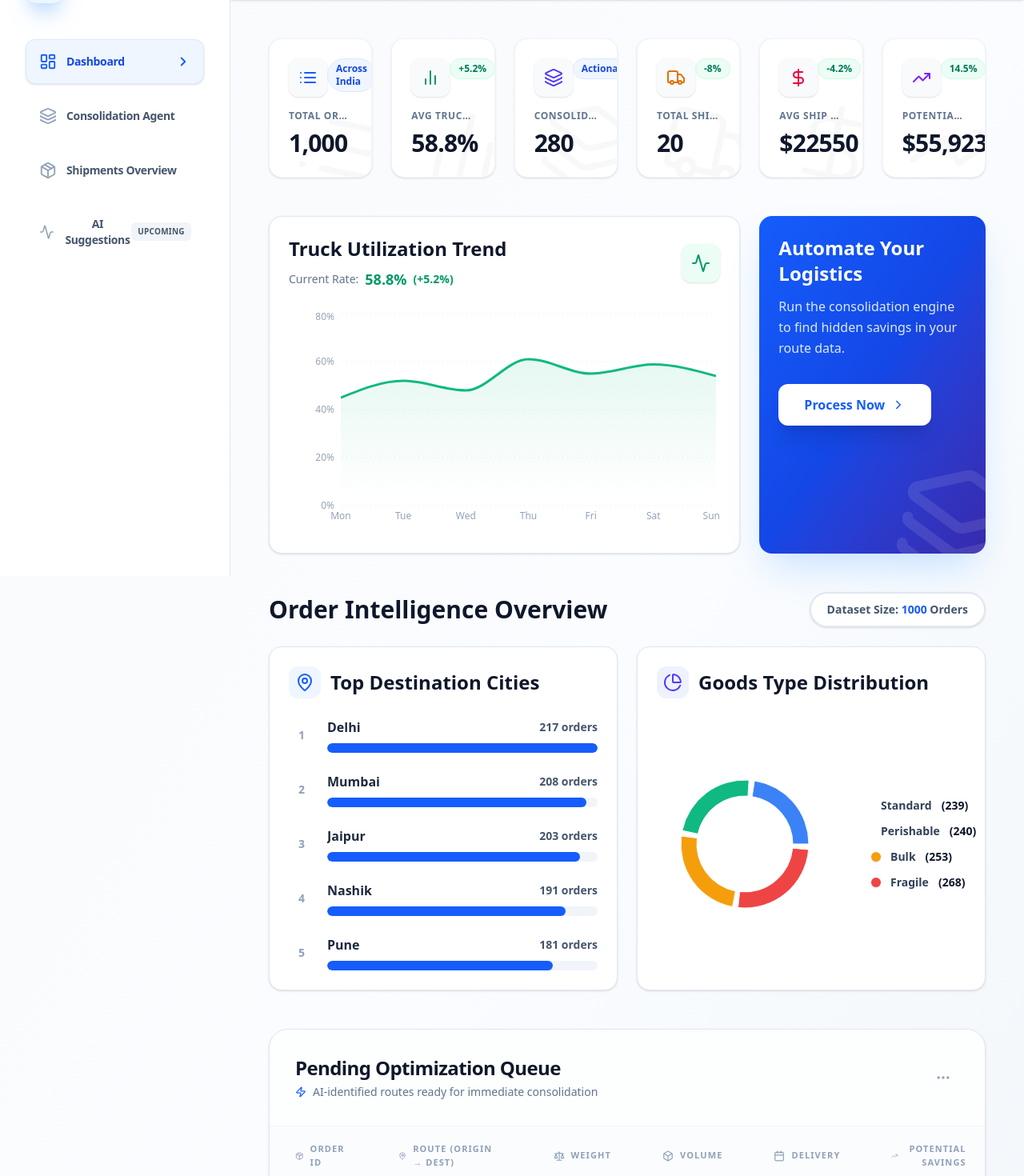
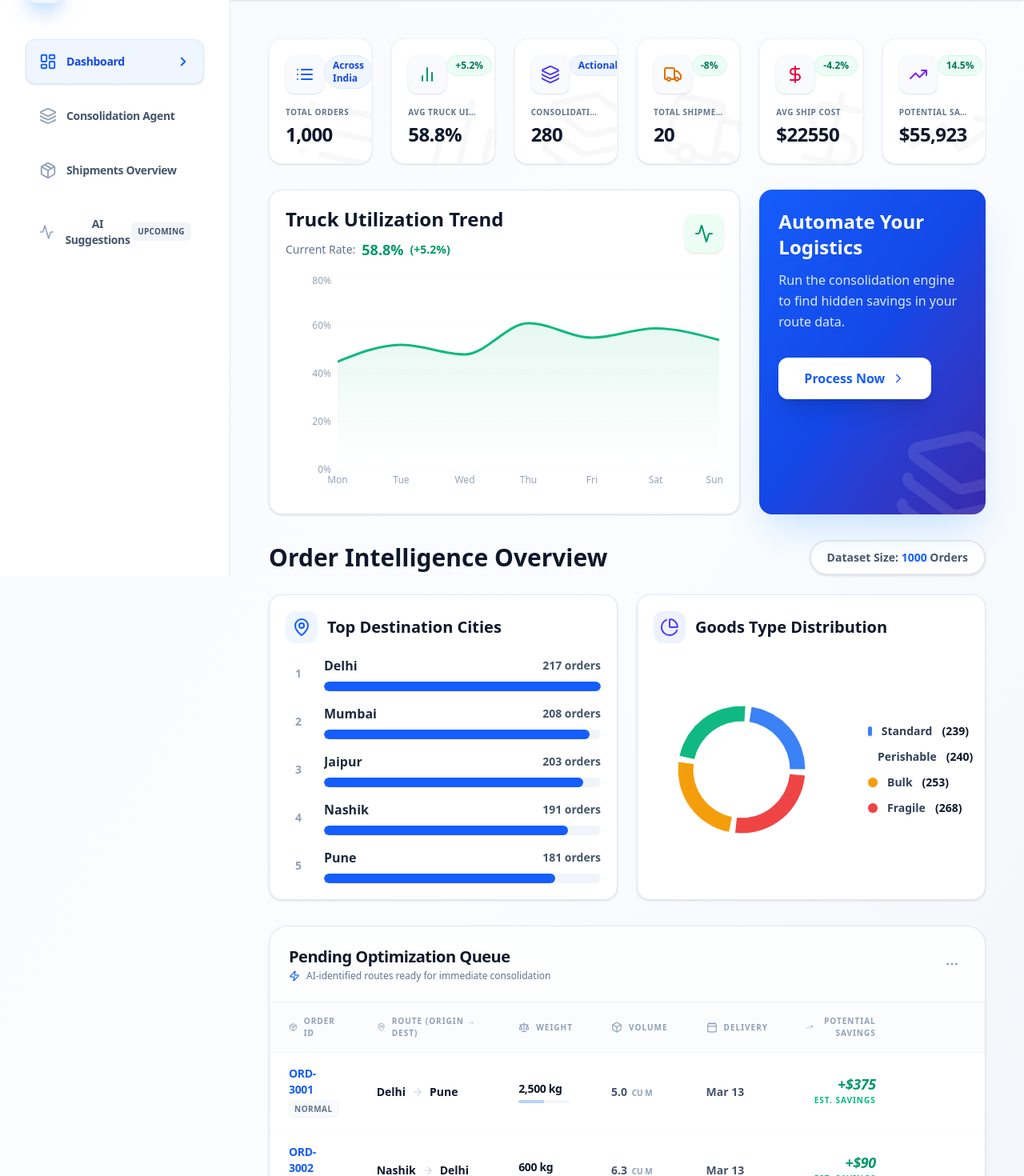
Before and after one commit to Anushkacsv/load-consolidation, a React (Vite) app: page / in a window 1280 px wide. Shown: the part 80-1550 px from the top of the page at 80% size. Built offline with nearby package versions, Linux system fonts and the light colour scheme.

Commit message:
UI: Refined dashboard spacing, KPI typography, and added Send Alert button

```diff
--- a/src/App.tsx
+++ b/src/App.tsx
@@ -4,7 +4,7 @@ import {
   TrendingUp, Box, Layers, ArrowRight, CheckCircle2, AlertCircle,
   Package, Table, List, BarChart2, Menu, X, ChevronRight,
   MapPin, PieChart as PieIcon, Activity, Zap, MoreHorizontal,
-  Calendar, ArrowUpRight
+  Calendar, ArrowUpRight, Bell, Send
 } from 'lucide-react';
 import { motion, AnimatePresence } from 'motion/react';
 import {
@@ -150,59 +150,59 @@ const calculateKPIs = (data: any[]): KPI[] => {
 const PendingOptimizationQueue = ({ data }: { data: any[] }) => {
   return (
     <div className="bg-white rounded-3xl border border-slate-200 shadow-sm overflow-hidden">
-      <div className="p-8 border-b border-slate-100 flex items-center justify-between bg-slate-50/30">
+      <div className="p-6 border-b border-slate-100 flex items-center justify-between bg-slate-50/30">
         <div>
-          <h3 className="text-2xl font-black text-slate-900 tracking-tight">Pending Optimization Queue</h3>
-          <p className="text-slate-500 text-sm font-medium mt-1 flex items-center gap-2">
+          <h3 className="text-xl font-black text-slate-900 tracking-tight">Pending Optimization Queue</h3>
+          <p className="text-slate-500 text-xs font-medium mt-0.5 flex items-center gap-2">
             <Zap size={14} className="text-blue-600" />
             AI-identified routes ready for immediate consolidation
           </p>
         </div>
-        <button className="p-2.5 text-slate-400 hover:text-slate-600 hover:bg-slate-100 rounded-xl transition-all">
-          <MoreHorizontal size={20} />
+        <button className="p-2 text-slate-400 hover:text-slate-600 hover:bg-slate-100 rounded-xl transition-all">
+          <MoreHorizontal size={18} />
         </button>
       </div>
       <div className="overflow-x-auto">
         <table className="w-full text-left border-collapse">
           <thead>
             <tr className="bg-slate-50/50">
-              <th className="px-8 py-5 text-[11px] font-black text-slate-400 uppercase tracking-widest border-b border-slate-100">
+              <th className="px-6 py-4 text-[10px] font-black text-slate-400 uppercase tracking-widest border-b border-slate-100">
                 <div className="flex items-center gap-2">
                   <Package size={14} />
                   Order ID
                 </div>
               </th>
-              <th className="px-8 py-5 text-[11px] font-black text-slate-400 uppercase tracking-widest border-b border-slate-100">
+              <th className="px-6 py-4 text-[10px] font-black text-slate-400 uppercase tracking-widest border-b border-slate-100">
                 <div className="flex items-center gap-2">
                   <MapPin size={14} />
                   Route (Origin → Dest)
                 </div>
               </th>
-              <th className="px-8 py-5 text-[11px] font-black text-slate-400 uppercase tracking-widest border-b border-slate-100">
+              <th className="px-6 py-4 text-[10px] font-black text-slate-400 uppercase tracking-widest border-b border-slate-100">
                 <div className="flex items-center gap-2">
                   <Scale size={14} />
                   Weight
                 </div>
               </th>
-              <th className="px-8 py-5 text-[11px] font-black text-slate-400 uppercase tracking-widest border-b border-slate-100">
+              <th className="px-6 py-4 text-[10px] font-black text-slate-400 uppercase tracking-widest border-b border-slate-100">
                 <div className="flex items-center gap-2">
                   <Box size={14} />
                   Volume
                 </div>
               </th>
-              <th className="px-8 py-5 text-[11px] font-black text-slate-400 uppercase tracking-widest border-b border-slate-100">
+              <th className="px-6 py-4 text-[10px] font-black text-slate-400 uppercase tracking-widest border-b border-slate-100">
                 <div className="flex items-center gap-2">
                   <Calendar size={14} />
                   Delivery
                 </div>
               </th>
-              <th className="px-8 py-5 text-[11px] font-black text-slate-400 uppercase tracking-widest border-b border-slate-100 text-right">
+              <th className="px-6 py-4 text-[10px] font-black text-slate-400 uppercase tracking-widest border-b border-slate-100 text-right">
                 <div className="flex items-center gap-2 justify-end">
                   <TrendingUp size={14} />
                   Potential Savings
                 </div>
               </th>
-              <th className="px-8 py-5 text-[11px] font-black text-slate-400 uppercase tracking-widest border-b border-slate-100"></th>
+              <th className="px-6 py-4 text-[10px] font-black text-slate-400 uppercase tracking-widest border-b border-slate-100"></th>
             </tr>
           </thead>
           <tbody className="divide-y divide-slate-50">
@@ -215,7 +215,7 @@ const PendingOptimizationQueue = ({ data }: { data: any[] }) => {
 
               return (
                 <tr key={i} className="hover:bg-blue-50/30 transition-all group cursor-default">
-                  <td className="px-8 py-6">
+                  <td className="px-6 py-4">
                     <div className="flex flex-col">
                       <span className="font-bold text-blue-600 text-sm tracking-tight">{order.order_id}</span>
                       <span className={`text-[10px] font-black tracking-wider w-fit mt-1 px-1.5 py-0.5 rounded ${priority === 'EXPRESS' ? 'text-rose-600 bg-rose-50 border border-rose-100' :
@@ -226,14 +226,14 @@ const PendingOptimizationQueue = ({ data }: { data: any[] }) => {
                       </span>
                     </div>
                   </td>
-                  <td className="px-8 py-6 font-bold text-slate-900 text-sm">
+                  <td className="px-6 py-4 font-bold text-slate-900 text-sm">
                     <div className="flex items-center gap-2">
                       <span className="text-slate-900 font-bold">{order.warehouse_city}</span>
                       <ArrowRight size={14} className="text-slate-300 group-hover:text-blue-400 transition-colors" />
                       <span className="text-slate-900 font-bold">{order.customer_city}</span>
                     </div>
                   </td>
-                  <td className="px-8 py-6">
+                  <td className="px-6 py-4">
                     <div className="flex flex-col">
                       <span className="text-slate-900 font-bold text-sm tracking-tight">{weight.toLocaleString()} kg</span>
                       <div className="w-16 h-1 bg-slate-100 rounded-full mt-1 overflow-hidden">
@@ -241,13 +241,13 @@ const PendingOptimizationQueue = ({ data }: { data: any[] }) => {
                       </div>
                     </div>
                   </td>
-                  <td className="px-8 py-6 text-slate-600 font-bold text-sm">{volume.toFixed(1)} <span className="text-[10px] text-slate-400 uppercase ml-0.5">cu m</span></td>
-                  <td className="px-8 py-6">
+                  <td className="px-6 py-4 text-slate-600 font-bold text-sm">{volume.toFixed(1)} <span className="text-[10px] text-slate-400 uppercase ml-0.5">cu m</span></td>
+                  <td className="px-6 py-4">
                     <div className="flex items-center gap-2 text-slate-600 font-bold text-sm">
                       <span>{deliveryDate}</span>
                     </div>
                   </td>
-                  <td className="px-8 py-6 text-right">
+                  <td className="px-6 py-4 text-right">
                     <div className="flex flex-col items-end">
                       <span className="text-emerald-600 font-black text-lg leading-none italic tracking-tight">
                         +${savings.toLocaleString(undefined, { maximumFractionDigits: 0 })}
@@ -257,7 +257,7 @@ const PendingOptimizationQueue = ({ data }: { data: any[] }) => {
                       </span>
                     </div>
                   </td>
-                  <td className="px-8 py-6 text-right">
+                  <td className="px-6 py-4 text-right">
                     <button className="bg-white border border-slate-200 text-slate-700 font-bold px-4 py-2 rounded-xl text-xs hover:bg-blue-600 hover:text-white hover:border-blue-600 transition-all opacity-0 group-hover:opacity-100 transform translate-x-2 group-hover:translate-x-0 flex items-center gap-2 ml-auto shadow-sm">
                       Optimize
                       <ArrowUpRight size={14} />
@@ -315,7 +315,7 @@ const KPICard = ({ kpi, index }: { kpi: KPI; index: number }) => (
     initial={{ opacity: 0, y: 20 }}
     animate={{ opacity: 1, y: 0 }}
     transition={{ delay: index * 0.05 }}
-    className="bg-white rounded-2xl p-6 shadow-sm hover:shadow-lg border border-slate-100 hover:border-blue-100 transition-all duration-300 relative overflow-hidden group"
+    className="bg-white rounded-2xl p-5 shadow-sm hover:shadow-lg border border-slate-100 hover:border-blue-100 transition-all duration-300 relative overflow-hidden group"
   >
     {/* Subtle Background Icon - Moved to Bottom Right & Cleaned Up */}
     <div className="absolute -bottom-6 -right-6 opacity-[0.03] group-hover:opacity-[0.06] transition-opacity duration-500 pointer-events-none transform rotate-12 group-hover:scale-110 group-hover:rotate-6">
@@ -342,8 +342,8 @@ const KPICard = ({ kpi, index }: { kpi: KPI; index: number }) => (
     </div>
 
     <div className="relative z-10">
-      <h3 className="text-slate-500 text-xs font-bold uppercase tracking-wider mb-2 truncate">{kpi.label}</h3>
-      <p className="text-3xl font-black text-slate-900 tracking-tight">{kpi.value}</p>
+      <h3 className="text-slate-500 text-[10px] font-bold uppercase tracking-wider mb-1 truncate">{kpi.label}</h3>
+      <p className="text-2xl font-extrabold text-slate-900 tracking-tight">{kpi.value}</p>
     </div>
   </motion.div>
 );
@@ -357,8 +357,8 @@ const LineChartCard = () => {
   ];
 
   return (
-    <div className="bg-white p-6 rounded-2xl border border-slate-200 shadow-sm">
-      <div className="flex items-center justify-between mb-6">
+    <div className="bg-white p-5 rounded-2xl border border-slate-200 shadow-sm">
+      <div className="flex items-center justify-between mb-4">
         <div>
           <h3 className="text-2xl font-bold text-slate-900 mb-2">Truck Utilization Trend</h3>
           <p className="text-sm text-slate-500 flex items-center gap-2">
@@ -408,14 +408,14 @@ const OrderOverview = ({ data }: { data: any[] }) => {
 
   return (
     <div className="grid grid-cols-1 lg:grid-cols-2 gap-6">
-      <div className="bg-white p-6 rounded-2xl border border-slate-200 shadow-sm">
-        <h3 className="text-2xl font-bold text-slate-900 mb-6 flex items-center gap-3">
+      <div className="bg-white p-5 rounded-2xl border border-slate-200 shadow-sm">
+        <h3 className="text-xl font-bold text-slate-900 mb-4 flex items-center gap-3">
           <div className="p-2 bg-blue-50 rounded-xl">
             <MapPin size={24} className="text-blue-600" />
           </div>
           Top Destination Cities
         </h3>
-        <div className="space-y-6">
+        <div className="space-y-4">
           {topCities.map(([city, count], i) => (
             <div key={city} className="flex items-center gap-4">
               <span className="text-sm font-bold text-slate-400 w-8 text-center">{i + 1}</span>
@@ -438,8 +438,8 @@ const OrderOverview = ({ data }: { data: any[] }) => {
         </div>
       </div>
 
-      <div className="bg-white p-6 rounded-2xl border border-slate-200 shadow-sm flex flex-col">
-        <h3 className="text-2xl font-bold text-slate-900 mb-6 flex items-center gap-3">
+      <div className="bg-white p-5 rounded-2xl border border-slate-200 shadow-sm flex flex-col">
+        <h3 className="text-xl font-bold text-slate-900 mb-4 flex items-center gap-3">
           <div className="p-2 bg-indigo-50 rounded-xl">
             <PieIcon size={24} className="text-indigo-600" />
           </div>
@@ -880,9 +880,9 @@ export default function App() {
           </div>
         </header>
 
-        <main className="p-6 md:p-10 lg:p-12 space-y-12 overflow-y-auto">
+        <main className="p-6 md:p-10 lg:p-12 space-y-8 overflow-y-auto">
           {activeTab === 'dashboard' && (
-            <motion.div initial={{ opacity: 0, y: 10 }} animate={{ opacity: 1, y: 0 }} className="space-y-12">
+            <motion.div initial={{ opacity: 0, y: 10 }} animate={{ opacity: 1, y: 0 }} className="space-y-8">
               {/* 6 KPI Line */}
               <div className="grid grid-cols-1 md:grid-cols-2 lg:grid-cols-3 xl:grid-cols-6 gap-6">
                 {processedKPIs.map((kpi, index) => (
@@ -1153,8 +1153,9 @@ export default function App() {
                         </div>
                       </div>
 
-                      <button className="p-3 text-slate-300 hover:text-slate-600 hover:bg-slate-50 rounded-xl transition-all">
-                        <ChevronRight size={24} />
+                      <button className="bg-rose-50 text-rose-600 font-bold px-4 py-2 rounded-xl text-xs hover:bg-rose-600 hover:text-white transition-all flex items-center gap-2 border border-rose-100 shadow-sm ml-auto transform group-hover:scale-105">
+                        <Bell size={14} />
+                        Send Alert
                       </button>
                     </motion.div>
                   );
```
